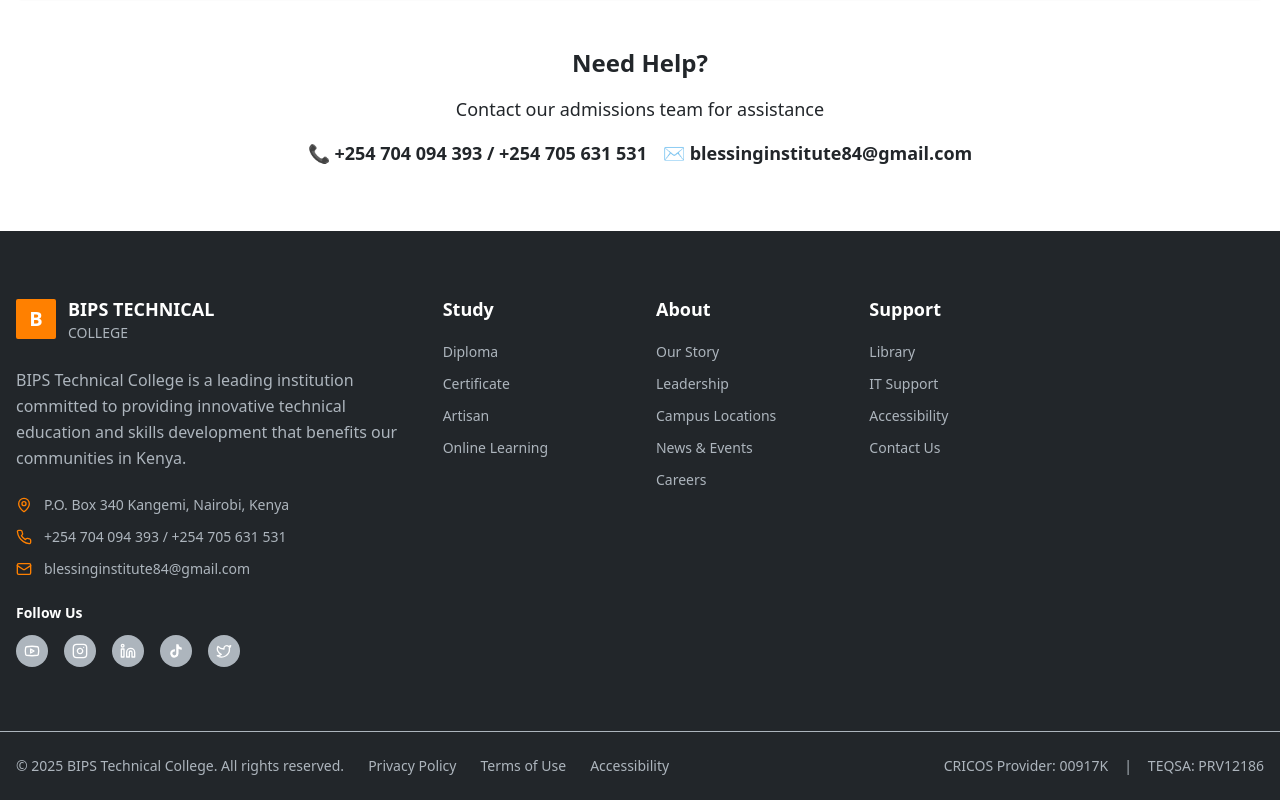
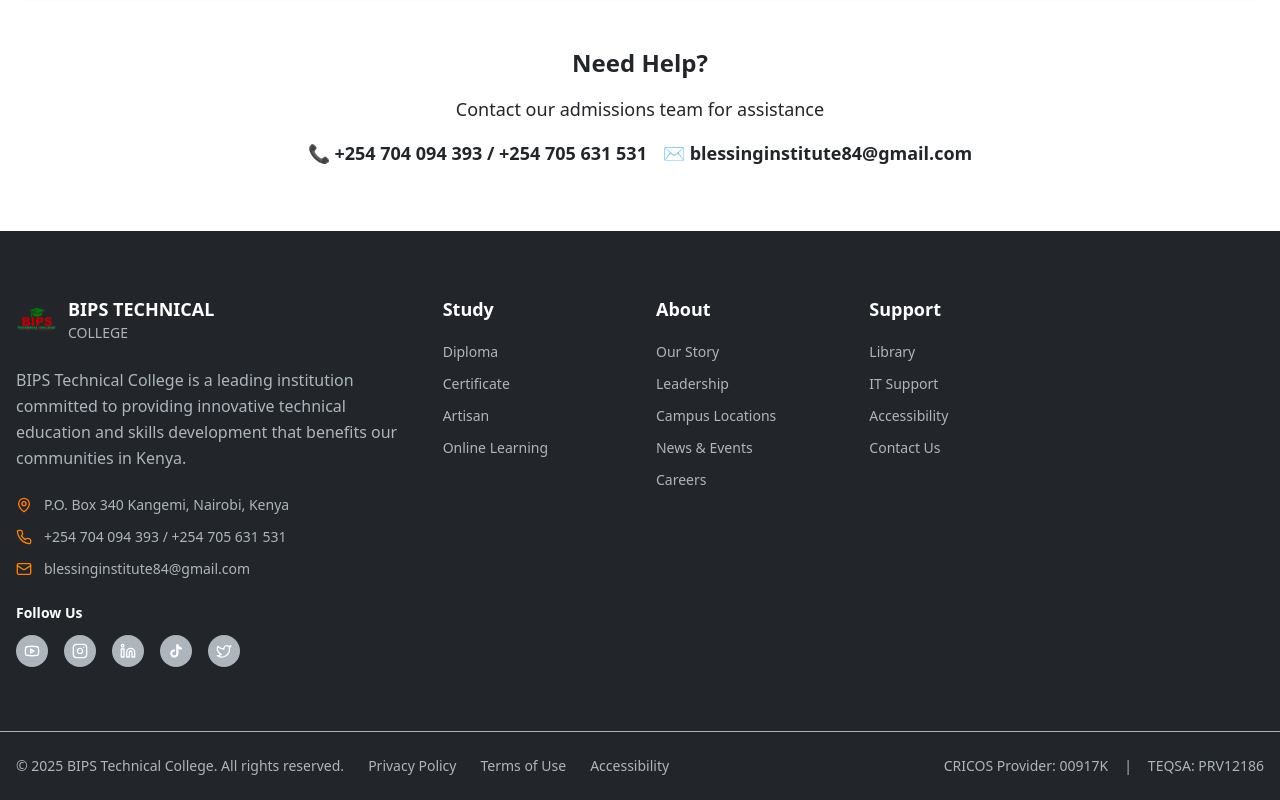
Before and after one commit to FidelMolday/BIPS, a React (Vite) app: page /intake in a window 1280 px wide. Shown: the part 1814-2614 px from the top of the page. Built offline with nearby package versions, Linux system fonts and the light colour scheme; no server answers; the HTML template or start-up script is replaced by a standard one.

Commit message:
Update footer icons

```diff
--- a/src/components/Footer.tsx
+++ b/src/components/Footer.tsx
@@ -1,5 +1,6 @@
 import React from 'react';
 import { Twitter, Instagram, Linkedin, Youtube, MapPin, Phone, Mail } from 'lucide-react';
+import bipsLogo from '@/assets/bips-logo.png';
 
 const Footer = () => {
   const footerSections = [
@@ -42,8 +43,8 @@ const Footer = () => {
           {/* University Info */}
           <div className="lg:col-span-2">
             <a href="/" className="flex items-center mb-6 hover:opacity-80 transition-opacity">
-              <div className="w-10 h-10 bg-primary rounded-sm mr-3 flex items-center justify-center">
-                <span className="text-white font-bold text-xl">B</span>
+              <div className="w-10 h-10 mr-3 flex items-center justify-center">
+                <img src={bipsLogo} alt="BIPS Logo" className="w-full h-full object-contain" />
               </div>
               <div>
                 <div className="font-bold text-lg">BIPS TECHNICAL</div>
--- a/src/components/ScrollToTop.tsx
+++ b/src/components/ScrollToTop.tsx
@@ -33,7 +33,7 @@ const ScrollToTop = () => {
       {isVisible && (
         <Button
           onClick={scrollToTop}
-          className="fixed bottom-8 right-8 z-50 rounded-full w-12 h-12 shadow-lg hover:shadow-xl transition-all"
+          className="fixed bottom-20 right-4 z-[9998] rounded-full w-12 h-12 shadow-lg hover:shadow-xl transition-all"
           size="icon"
           aria-label="Scroll to top"
         >
```
